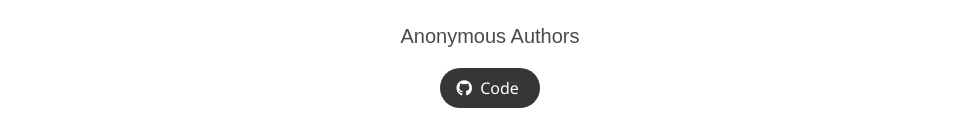
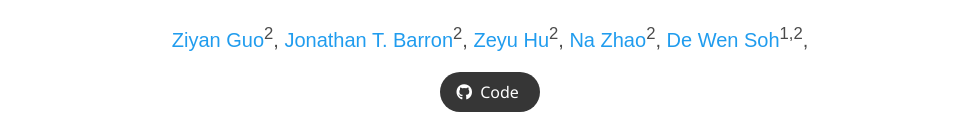
Before and after one commit to Diouo/motionlab.github.io, a plain HTML site: page index.html in a window 1280 px wide. Shown: the part 213-327 px from the top of the page, without its empty margins (150-1129 px from the left). Drawn offline with nearby package versions, Linux system fonts and the light colour scheme; some icons are missing; a web font is replaced by a local one.

Commit message:
Update index.html

```diff
--- a/index.html
+++ b/index.html
@@ -58,24 +58,24 @@
             <h1 class="title is-1 publication-title">MotionLab: Unified Human Motion Generation and Editing via the Motion-Condition-Motion Paradigm</h1>
             <div class="is-size-5 publication-authors">
               <span class="author-block">
-                Anonymous Authors </span>
-              <!-- <span class="author-block">
-                <a href="https://utkarshsinha.com">Utkarsh Sinha</a><sup>2</sup>,</span>
+                <a href="https://scholar.google.com/citations?user=u8E2VQUAAAAJ&hl=zh-CN">Ziyan Guo</a><sup>2</sup>,</span>
+
               <span class="author-block">
                 <a href="https://jonbarron.info">Jonathan T. Barron</a><sup>2</sup>,
               </span>
+
               <span class="author-block">
-                <a href="http://sofienbouaziz.com">Sofien Bouaziz</a><sup>2</sup>,
+                <a href="https://hzykent.github.io/">Zeyu Hu</a><sup>2</sup>,
               </span>
+
               <span class="author-block">
-                <a href="https://www.danbgoldman.com">Dan B Goldman</a><sup>2</sup>,
+                <a href="https://na-z.github.io/">Na Zhao</a><sup>2</sup>,
               </span>
+
               <span class="author-block">
-                <a href="https://homes.cs.washington.edu/~seitz/">Steven M. Seitz</a><sup>1,2</sup>,
+                <a href="https://www.sutd.edu.sg/profile/soh-de-wen">De Wen Soh</a><sup>1,2</sup>,
               </span>
-              <span class="author-block">
-                <a href="http://www.ricardomartinbrualla.com">Ricardo Martin-Brualla</a><sup>2</sup>
-              </span> -->
+
             </div>
 
             <!-- <div class="is-size-5 publication-authors">
```
